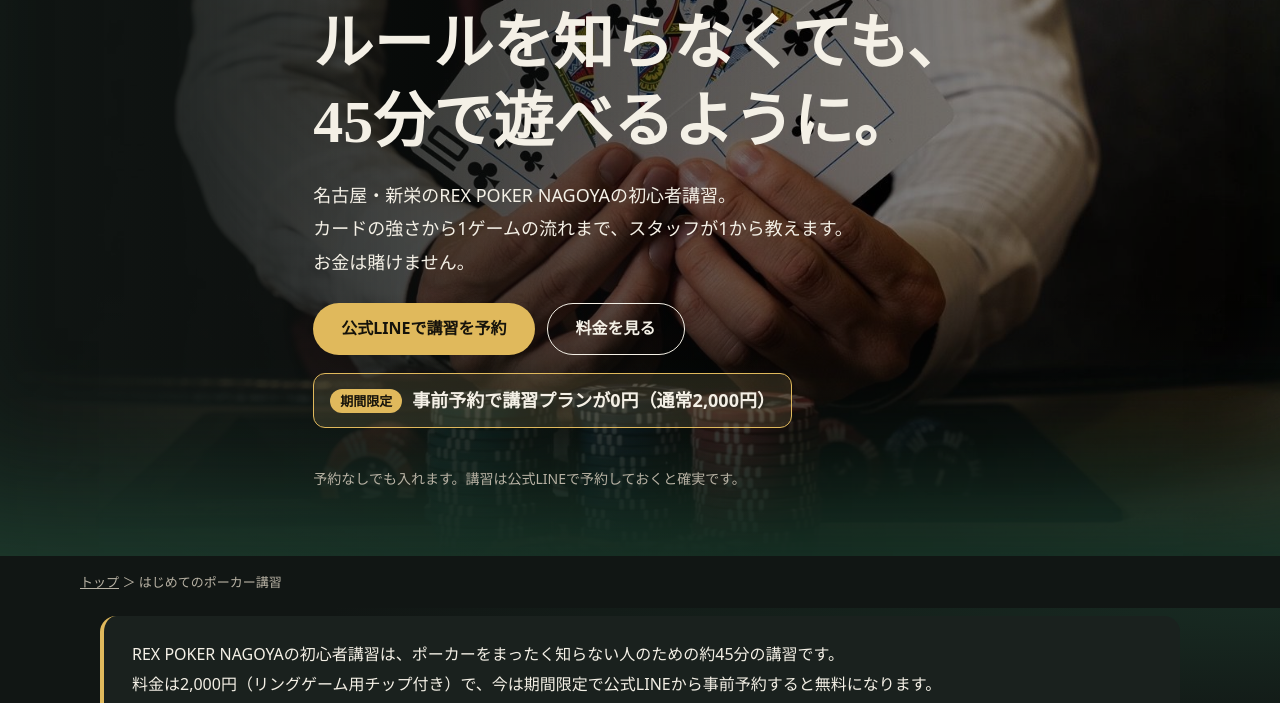
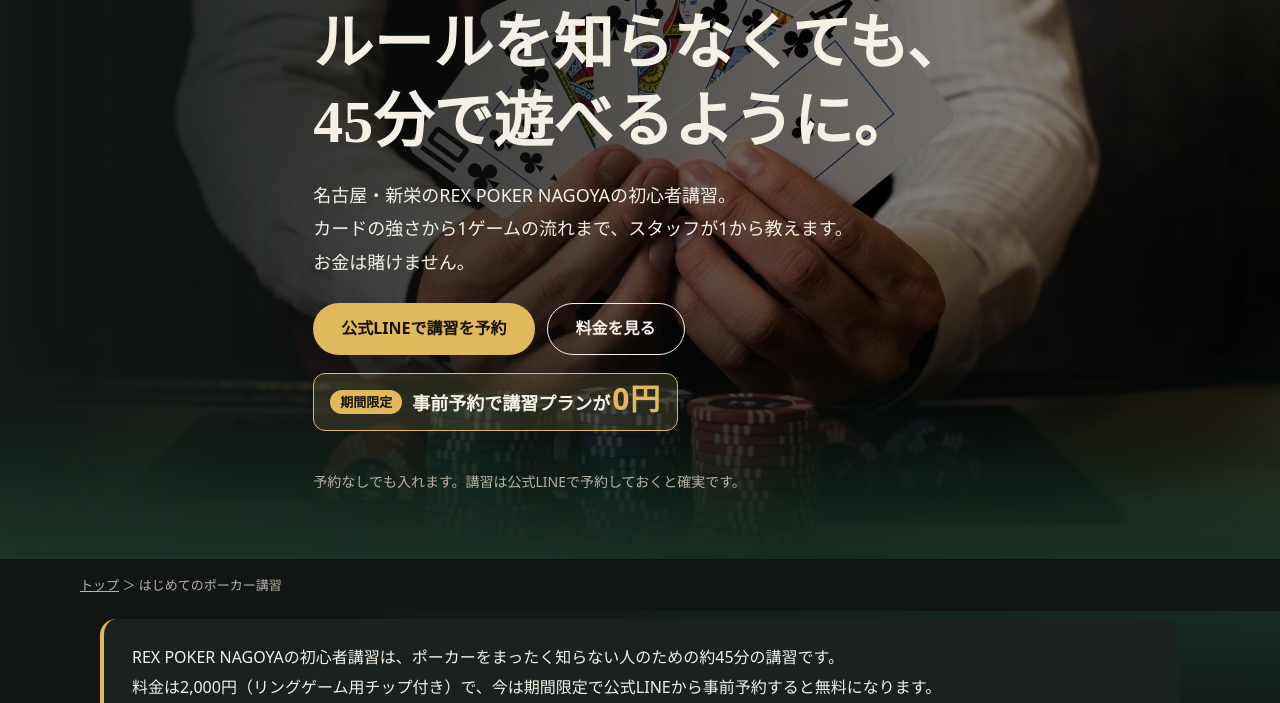
Before and after one commit to rexpokernagoya-ops/rexpoker-nagoya-site, a plain HTML site: page beginner/index.html in a window 1280 px wide. Shown: the part 92-795 px from the top of the page. Drawn offline with Linux system fonts and the light colour scheme.

Commit message:
講習キャンペーンの通常料金を外し、0円を大きく表示
Co-Authored-By: Claude Opus 5.5 <noreply@anthropic.com>
Claude-Session: https://claude.ai/code/session_01QWX7x8yTisUuCoQcyGrLjb

```diff
--- a/beginner/index.html
+++ b/beginner/index.html
@@ -258,7 +258,7 @@ document.addEventListener('DOMContentLoaded',function(){
 .hero-lp h1{font-family:var(--display);font-size:clamp(30px,6vw,60px);line-height:1.3;margin-bottom:18px}
 .hero-lp p{font-size:18px;max-width:560px;margin-bottom:24px}.hero-lp .btns{display:flex;flex-wrap:wrap;gap:12px}.hero-lp small{display:block;margin-top:14px;color:var(--mute);font-size:14px}
 .steps4{grid-template-columns:repeat(4,1fr)}@media (max-width:767px){.steps4{grid-template-columns:1fr}}
-.promo{display:inline-flex;align-items:center;gap:10px;margin-top:18px;font-weight:700;background:rgba(214,190,130,.14);border:1px solid var(--gold);border-radius:12px;padding:10px 16px}.promo span{background:var(--gold);color:#16130b;border-radius:999px;padding:0 10px;font-size:13px}
+.promo{display:inline-flex;align-items:center;gap:10px;margin-top:18px;font-weight:700;background:rgba(214,190,130,.14);border:1px solid var(--gold);border-radius:12px;padding:10px 16px}.promo span{background:var(--gold);color:#16130b;border-radius:999px;padding:0 10px;font-size:13px}.promo .pt{font-style:normal}.promo .zero{font-size:30px;line-height:1;color:var(--gold);margin-left:2px;letter-spacing:.02em}
 .crumb{font-size:13px;color:var(--mute);padding:14px 0}.crumb a{text-decoration:underline}
 .pricebox{display:flex;align-items:center;gap:32px;background:var(--surface);border:1px solid var(--gold);border-radius:20px;padding:32px 36px;margin-top:28px;flex-wrap:wrap}
 .perks{display:grid;grid-template-columns:repeat(4,1fr);gap:16px;margin-top:28px}.perks div{background:var(--surface);border-radius:16px;padding:20px}.perks b{color:var(--gold);font-size:20px;display:block}.perks h3{font-size:16px;margin:4px 0}.perks p{font-size:14px;color:var(--mute)}
@@ -350,7 +350,7 @@ footer{background:#0c1210;border-top:2px solid var(--felt)}
   <h1>ルールを知らなくても、<br>45分で遊べるように。</h1>
   <p>名古屋・新栄の<br class="sp">REX POKER NAGOYAの初心者講習。カードの強さから1ゲームの流れまで、スタッフが1から教えます。お金は賭けません。</p>
   <div class="btns"><a class="btn btn-main" href="https://lin.ee/ioP4PCN" target="_blank" rel="noopener">公式LINEで講習を予約</a><a class="btn btn-sub" href="#price">料金を見る</a></div>
-  <p class="promo"><span>期間限定</span>事前予約で講習プランが0円（通常2,000円）</p>
+  <p class="promo"><span>期間限定</span><em class="pt">事前予約で講習プランが<b class="zero">0円</b></em></p>
   <small>予約なしでも入れます。講習は公式LINEで予約しておくと確実です。</small>
 </div></section>
 <div class="wrap crumb"><a href="../">トップ</a> ＞ はじめてのポーカー講習</div>
```
Also changed, not shown: index.html (+2 -2 lines), students-women/index.html (+2 -2 lines).
